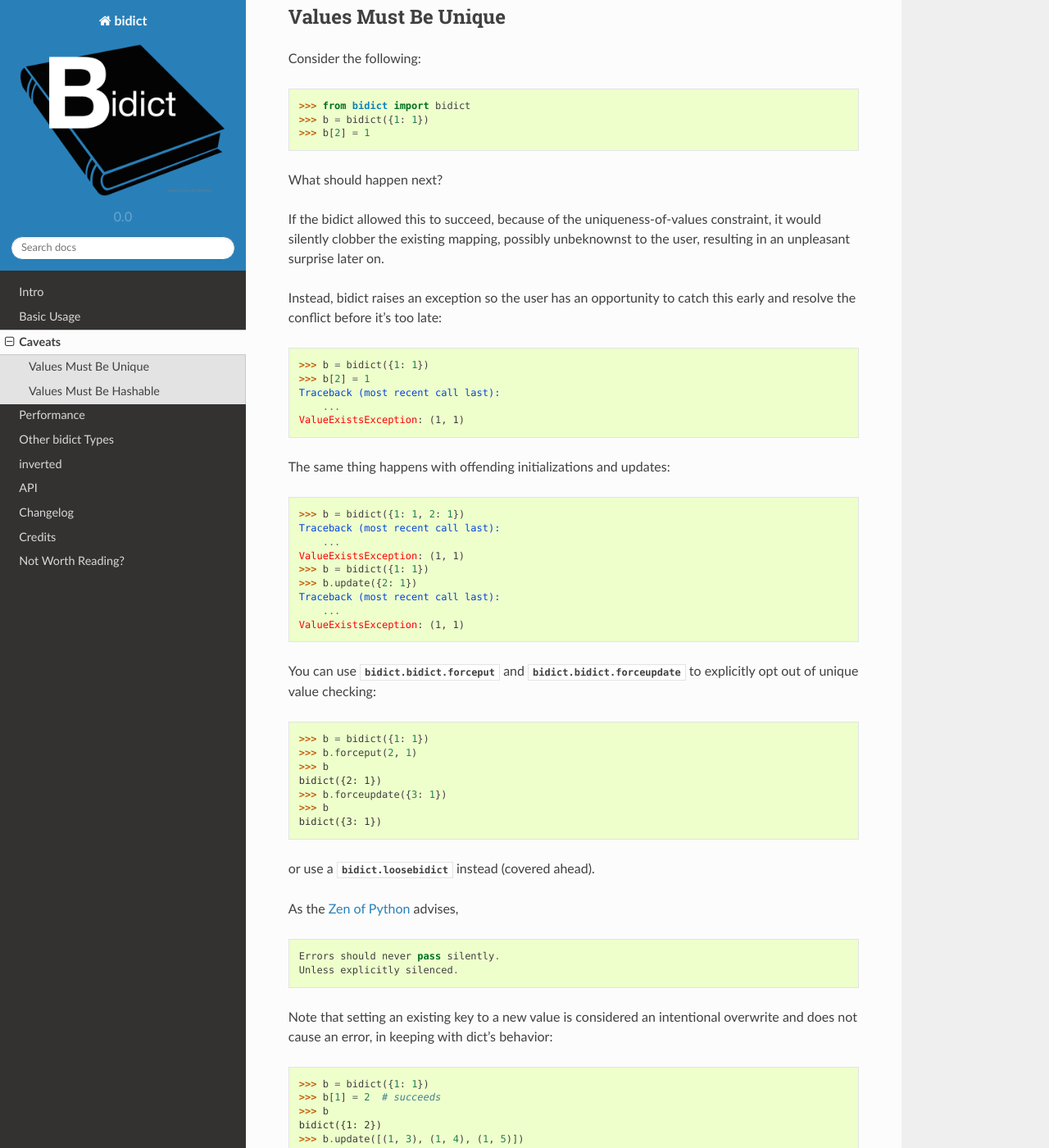
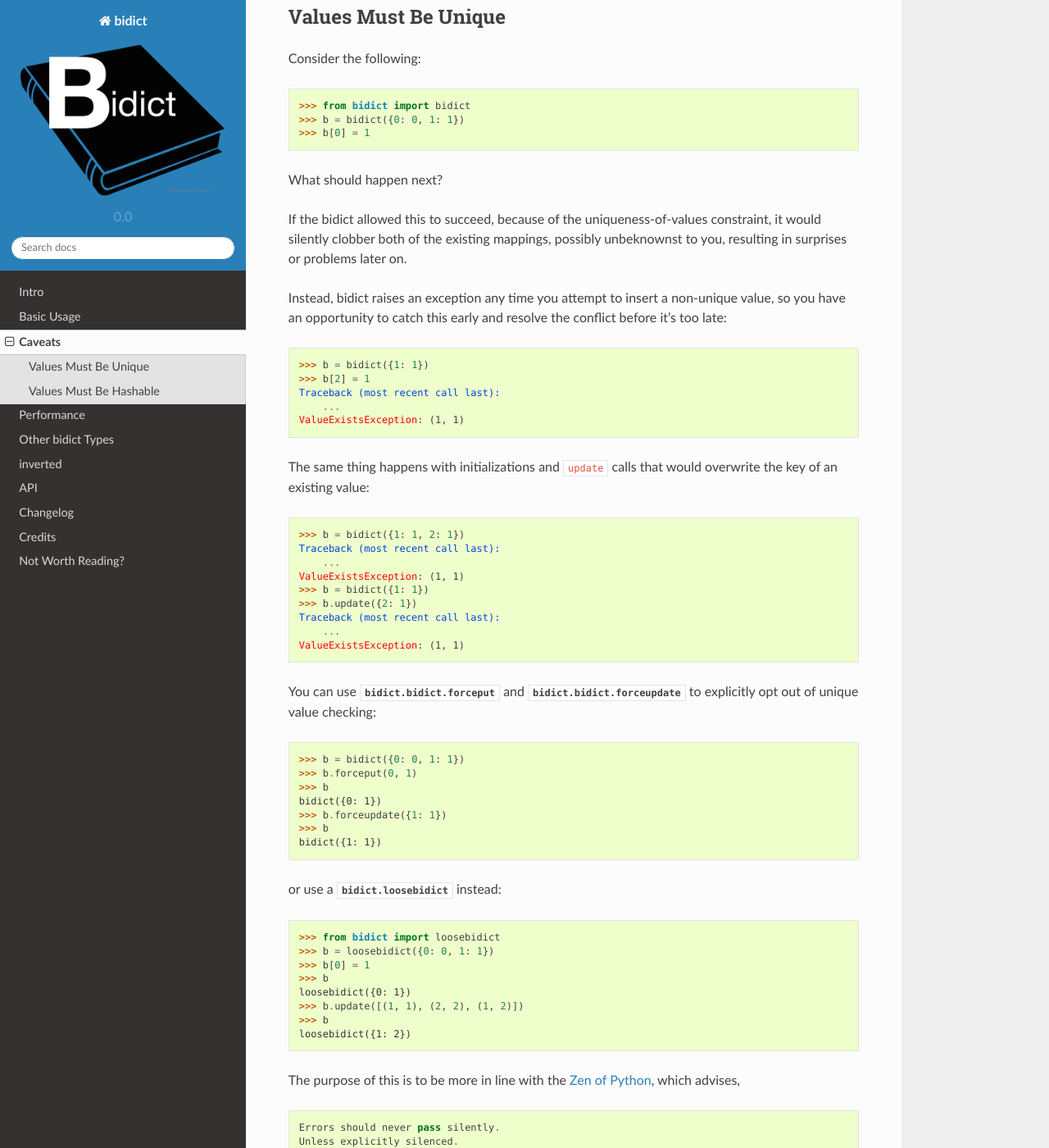
Before and after one commit to jab/bidict, a Sphinx documentation site: the page built from docs/caveats.doctest.rst, in a window 1280 px wide and 1400 px high, scrolled down 228 px. Shown: the whole window at 82% size. Built offline with Sphinx 7.4.7 and the Read the Docs theme 2.0.0, drawn with Linux system fonts in a browser that asks for light colours; some of the changed text lies outside the part shown.

Commit message:
improve docs

```diff
--- a/docs/caveat-unique-values.doctest.rst.inc
+++ b/docs/caveat-unique-values.doctest.rst.inc
@@ -6,19 +6,20 @@ Values Must Be Unique
 Consider the following::
 
     >>> from bidict import bidict
-    >>> b = bidict({1: 1})
-    >>> b[2] = 1  # doctest: +SKIP
+    >>> b = bidict({0: 0, 1: 1})
+    >>> b[0] = 1  # doctest: +SKIP
 
 What should happen next?
 
 If the bidict allowed this to succeed,
 because of the uniqueness-of-values constraint,
-it would silently clobber the existing mapping,
-possibly unbeknownst to the user,
-resulting in an unpleasant surprise later on.
+it would silently clobber both of the existing mappings,
+possibly unbeknownst to you,
+resulting in surprises or problems later on.
 
 Instead, bidict raises an exception
-so the user has an opportunity to catch this early
+any time you attempt to insert a non-unique value,
+so you have an opportunity to catch this early
 and resolve the conflict before it's too late:
 
     >>> b = bidict({1: 1})
@@ -27,7 +28,8 @@ and resolve the conflict before it's too late:
         ...
     ValueExistsException: (1, 1)
 
-The same thing happens with offending initializations and updates::
+The same thing happens with initializations and ``update`` calls
+that would overwrite the key of an existing value::
 
     >>> b = bidict({1: 1, 2: 1})
     Traceback (most recent call last):
@@ -42,28 +44,37 @@ The same thing happens with offending initializations and updates::
 You can use :attr:`bidict.bidict.forceput` and :attr:`bidict.bidict.forceupdate`
 to explicitly opt out of unique value checking::
 
-    >>> b = bidict({1: 1})
-    >>> b.forceput(2, 1)
+    >>> b = bidict({0: 0, 1: 1})
+    >>> b.forceput(0, 1)
     >>> b
-    bidict({2: 1})
-    >>> b.forceupdate({3: 1})
+    bidict({0: 1})
+    >>> b.forceupdate({1: 1})
     >>> b
-    bidict({3: 1})
+    bidict({1: 1})
 
-or use a :class:`bidict.loosebidict` instead (covered ahead).
+or use a :class:`bidict.loosebidict` instead::
 
-As the
-`Zen of Python <https://www.python.org/dev/peps/pep-0020/>`_
-advises,
+    >>> from bidict import loosebidict
+    >>> b = loosebidict({0: 0, 1: 1})
+    >>> b[0] = 1
+    >>> b
+    loosebidict({0: 1})
+    >>> b.update([(1, 1), (2, 2), (1, 2)])
+    >>> b
+    loosebidict({1: 2})
+
+The purpose of this is to be more in line with the
+`Zen of Python <https://www.python.org/dev/peps/pep-0020/>`_,
+which advises,
 
 ::
 
     Errors should never pass silently.
     Unless explicitly silenced.
 
-Note that setting an existing key to a new value
-is considered an intentional overwrite
-and does not cause an error,
+Note, however, that setting an existing key to a new value
+does *not* cause an error,
+and is considered an intentional overwrite,
 in keeping with dict's behavior::
 
     >>> b = bidict({1: 1})
@@ -76,8 +87,16 @@ in keeping with dict's behavior::
     >>> bidict([(1, 1), (1, 2)])
     bidict({1: 2})
 
-If you'd like an error to be thrown in these cases instead,
-you can perform the inverse operations on ``b.inv``::
+If you need to guard against accidentally overwriting an existing key's value,
+you can either check for its presence first::
+
+    >>> b = bidict({1: 1})
+    >>> if 1 not in b:
+    ...     b[1] = 2
+
+or you can invert the mapping(s) and perform the same operation on ``b.inv``,
+where the unique-value-constraint would kick in,
+though this is not recommended as it may obscure the intention of the code::
 
     >>> b = bidict({1: 1})
     >>> b.inv[2] = 1
@@ -93,3 +112,5 @@ you can perform the inverse operations on ``b.inv``::
     Traceback (most recent call last):
         ...
     ValueExistsException: (1, 1)
+
+The :ref:`inverted <inverted>` iterator will be covered further shortly.
```
Also changed, not shown: docs/other-bidict-types.doctest.rst (+28 -8 lines), 1 other file.
